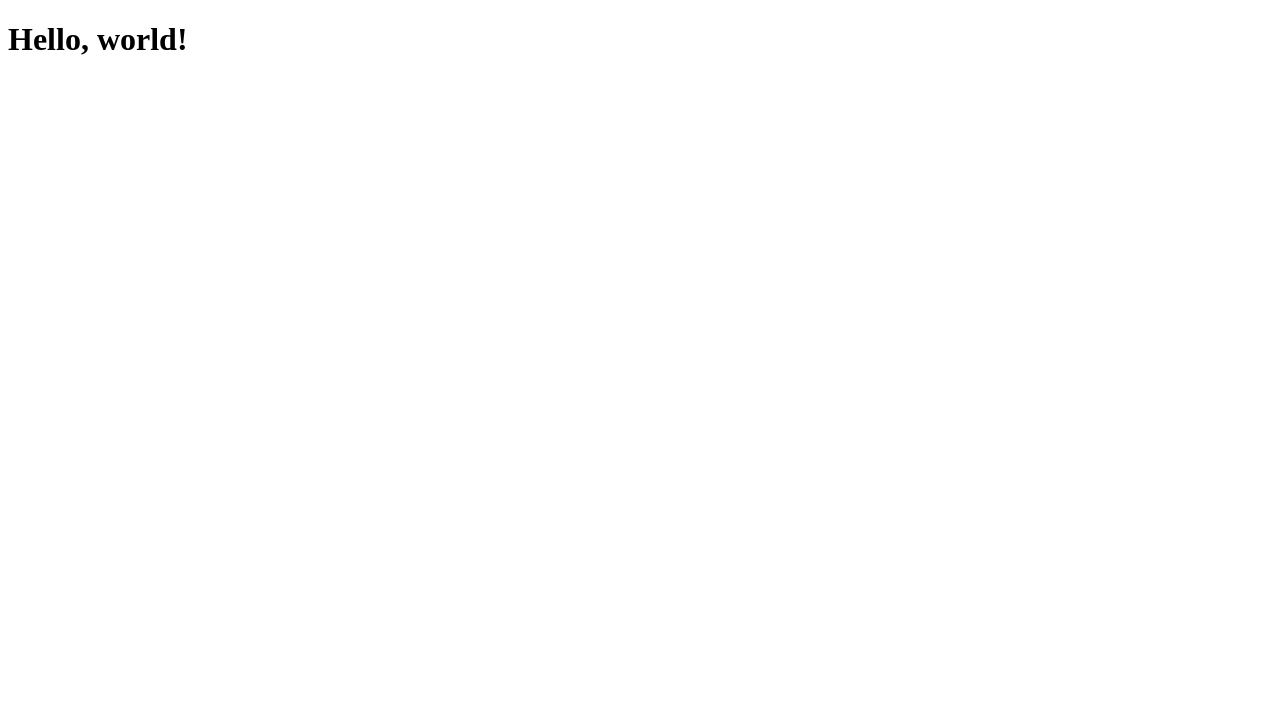
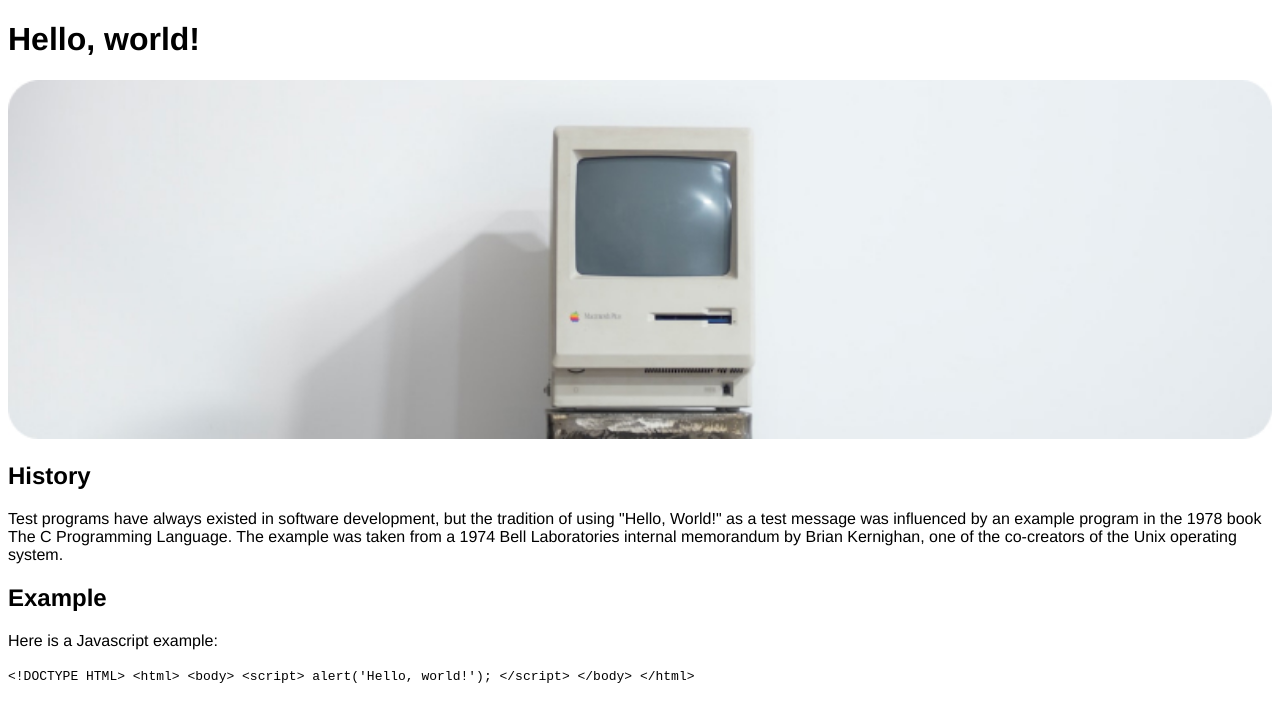
Before and after one commit to kurtydurt/mi349-lab1, a plain HTML site: page index.html in a window 1280 px wide. Drawn offline with Linux system fonts and the light colour scheme.

Commit message:
Week 5 updates #1

```diff
--- a/index.html
+++ b/index.html
@@ -2,9 +2,35 @@
 <html lang="en">
 <head>
     <meta charset="UTF-8">
-    <title>Title</title>
+    <meta name="viewport" content="width=device-width, initial-scale=1.0">
+    <meta http-equiv="X-UA-Compatible" content="ie=edge">
+    <title>Hello World</title>
+    <link rel="stylesheet" href="screen.css">
 </head>
 <body>
-<h1>Hello, world!</h1>
+    <h1>Hello, world!</h1>
+    <img src="images/Computer%20image.jpg" alt="Vintage mac" />
+    <section>
+        <h2>History</h2>
+        <p>
+            Test programs have always existed in software development, but the tradition of using "Hello, World!" as a test message was influenced by an example program in the 1978 book The C Programming Language. The example was taken from a 1974 Bell Laboratories internal memorandum by Brian Kernighan, one of the co-creators of the Unix operating system.
+        </p>
+    </section>
+    <section>
+        <h2>Example</h2>
+        <p>
+            Here is a Javascript example:
+        </p>
+        <code>
+            &lt;!DOCTYPE HTML&gt;
+            &lt;html&gt;
+            &lt;body&gt;
+            &lt;script&gt;
+                alert('Hello, world!');
+                &lt;/script&gt;
+            &lt;/body&gt;
+            &lt;/html&gt;
+        </code>
+    </section>
 </body>
 </html>
--- /dev/null
+++ b/screen.css
@@ -0,0 +1,8 @@
+body {
+    background: #ffffff;
+    font-family: Helvetica, sans-serif;
+}
+
+img {
+    width: 100%;
+}
```
Also changed, not shown: images/Computer image.jpg (added), images/Logo.png (added), index.js (added).
